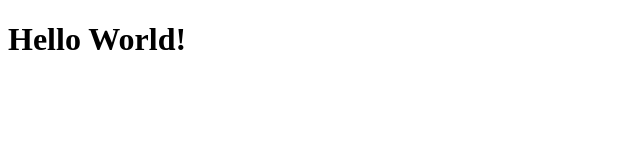
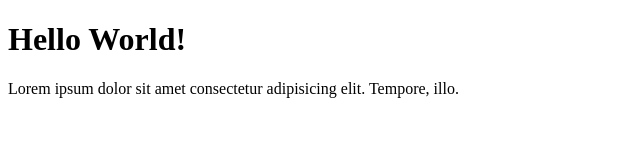
Before and after one commit to becakdaruratt/wpu-git-test, a plain HTML site: page index.html in a window 1280 px wide. Shown: the whole page, without its empty margins (0-640 px from the left). Drawn offline with Linux system fonts and the light colour scheme.

Commit message:
menambahkan file index.html

```diff
--- a/index.html
+++ b/index.html
@@ -8,5 +8,6 @@
 </head>
 <body>
     <h1>Hello World!</h1>
+    <p>Lorem ipsum dolor sit amet consectetur adipisicing elit. Tempore, illo.</p>
 </body>
 </html>
```
